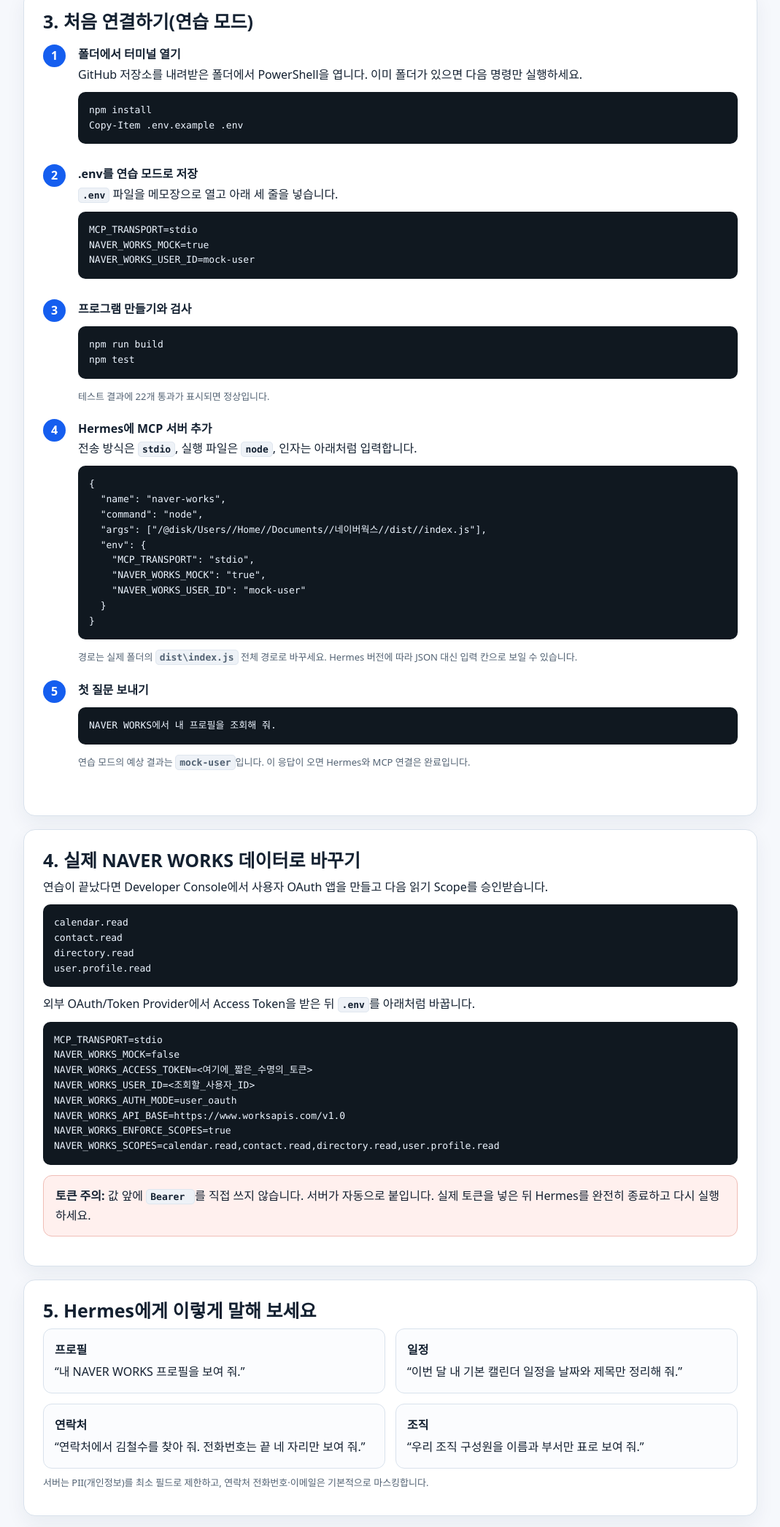
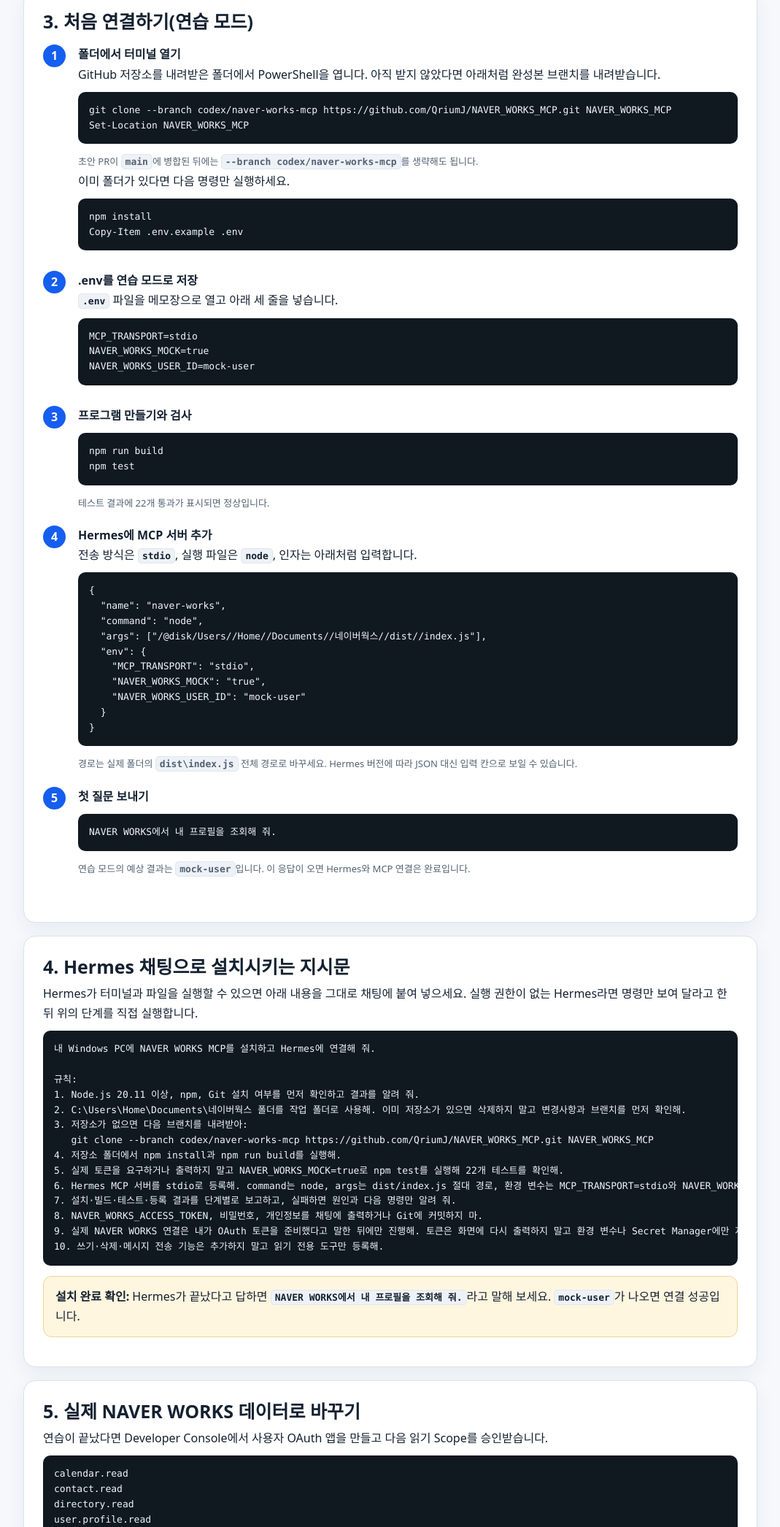
Before and after one commit to QriumJ/NAVER_WORKS_MCP, a website: page docs/hermes_naver_works_setup.html in a window 1280 px wide. Shown: the part 1466-3558 px from the top of the page at 73% size, without its empty margins (105-1174 px from the left). Drawn offline with Linux system fonts and the light colour scheme.

Commit message:
Add Hermes chat installation instructions

```diff
--- a/docs/hermes_naver_works_setup.html
+++ b/docs/hermes_naver_works_setup.html
@@ -91,7 +91,11 @@
     <section class="section">
       <h2>3. 처음 연결하기(연습 모드)</h2>
       <ol class="steps">
-        <li><b>폴더에서 터미널 열기</b><br>GitHub 저장소를 내려받은 폴더에서 PowerShell을 엽니다. 이미 폴더가 있으면 다음 명령만 실행하세요.
+        <li><b>폴더에서 터미널 열기</b><br>GitHub 저장소를 내려받은 폴더에서 PowerShell을 엽니다. 아직 받지 않았다면 아래처럼 완성본 브랜치를 내려받습니다.
+          <pre><code>git clone --branch codex/naver-works-mcp https://github.com/QriumJ/NAVER_WORKS_MCP.git NAVER_WORKS_MCP
+Set-Location NAVER_WORKS_MCP</code></pre>
+          <span class="small">초안 PR이 <code>main</code>에 병합된 뒤에는 <code>--branch codex/naver-works-mcp</code>를 생략해도 됩니다.</span><br>
+          이미 폴더가 있다면 다음 명령만 실행하세요.
           <pre><code>npm install
 Copy-Item .env.example .env</code></pre>
         </li>
@@ -126,7 +130,27 @@
     </section>
 
     <section class="section">
-      <h2>4. 실제 NAVER WORKS 데이터로 바꾸기</h2>
+      <h2>4. Hermes 채팅으로 설치시키는 지시문</h2>
+      <p>Hermes가 터미널과 파일을 실행할 수 있으면 아래 내용을 그대로 채팅에 붙여 넣으세요. 실행 권한이 없는 Hermes라면 명령만 보여 달라고 한 뒤 위의 단계를 직접 실행합니다.</p>
+      <pre><code>내 Windows PC에 NAVER WORKS MCP를 설치하고 Hermes에 연결해 줘.
+
+규칙:
+1. Node.js 20.11 이상, npm, Git 설치 여부를 먼저 확인하고 결과를 알려 줘.
+2. C:\Users\Home\Documents\네이버웍스 폴더를 작업 폴더로 사용해. 이미 저장소가 있으면 삭제하지 말고 변경사항과 브랜치를 먼저 확인해.
+3. 저장소가 없으면 다음 브랜치를 내려받아:
+   git clone --branch codex/naver-works-mcp https://github.com/QriumJ/NAVER_WORKS_MCP.git NAVER_WORKS_MCP
+4. 저장소 폴더에서 npm install과 npm run build를 실행해.
+5. 실제 토큰을 요구하거나 출력하지 말고 NAVER_WORKS_MOCK=true로 npm test를 실행해 22개 테스트를 확인해.
+6. Hermes MCP 서버를 stdio로 등록해. command는 node, args는 dist/index.js 절대 경로, 환경 변수는 MCP_TRANSPORT=stdio와 NAVER_WORKS_MOCK=true로 설정해.
+7. 설치·빌드·테스트·등록 결과를 단계별로 보고하고, 실패하면 원인과 다음 명령만 알려 줘.
+8. NAVER_WORKS_ACCESS_TOKEN, 비밀번호, 개인정보를 채팅에 출력하거나 Git에 커밋하지 마.
+9. 실제 NAVER WORKS 연결은 내가 OAuth 토큰을 준비했다고 말한 뒤에만 진행해. 토큰은 화면에 다시 출력하지 말고 환경 변수나 Secret Manager에만 저장해.
+10. 쓰기·삭제·메시지 전송 기능은 추가하지 말고 읽기 전용 도구만 등록해.</code></pre>
+      <div class="callout amber"><b>설치 완료 확인:</b> Hermes가 끝났다고 답하면 <code>NAVER WORKS에서 내 프로필을 조회해 줘.</code>라고 말해 보세요. <code>mock-user</code>가 나오면 연결 성공입니다.</div>
+    </section>
+
+    <section class="section">
+      <h2>5. 실제 NAVER WORKS 데이터로 바꾸기</h2>
       <p>연습이 끝났다면 Developer Console에서 사용자 OAuth 앱을 만들고 다음 읽기 Scope를 승인받습니다.</p>
       <pre><code>calendar.read
 contact.read
@@ -145,7 +169,7 @@
     </section>
 
     <section class="section">
-      <h2>5. Hermes에게 이렇게 말해 보세요</h2>
+      <h2>6. Hermes에게 이렇게 말해 보세요</h2>
       <div class="grid">
         <div class="card"><b>프로필</b>“내 NAVER WORKS 프로필을 보여 줘.”</div>
         <div class="card"><b>일정</b>“이번 달 내 기본 캘린더 일정을 날짜와 제목만 정리해 줘.”</div>
@@ -156,7 +180,7 @@
     </section>
 
     <section class="section">
-      <h2>6. 안 되면 이 표를 먼저 확인하세요</h2>
+      <h2>7. 안 되면 이 표를 먼저 확인하세요</h2>
       <table>
         <thead><tr><th>화면에 보이는 문제</th><th>해결 방법</th></tr></thead>
         <tbody>
@@ -171,7 +195,7 @@
     </section>
 
     <section class="section">
-      <h2>7. HTTP 연결은 언제 쓰나요?</h2>
+      <h2>8. HTTP 연결은 언제 쓰나요?</h2>
       <p>다른 컴퓨터의 Hermes가 연결할 때만 선택하세요. 개인 PC에서 Hermes와 MCP를 같이 쓰면 stdio가 더 단순하고 안전합니다.</p>
       <pre><code>npm run build
 $env:MCP_TRANSPORT="http"
@@ -182,7 +206,7 @@
     </section>
 
     <section class="section">
-      <h2>8. 공식 문서와 다음 단계</h2>
+      <h2>9. 공식 문서와 다음 단계</h2>
       <ul>
         <li><a href="https://developers.worksmobile.com/kr/docs/api">NAVER WORKS API 공식 문서</a></li>
         <li><a href="https://we0.ai/ko/articles/mcp-2026-07-28-explained-stateless">MCP 2026-07-28 무상태 설명</a></li>
```
Also changed, not shown: skills/naver-works/SKILL.md (+11 -0 lines), README.md.
